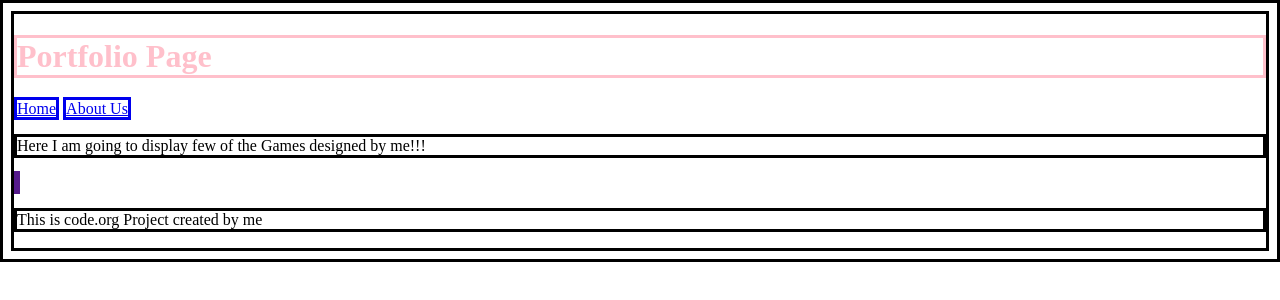
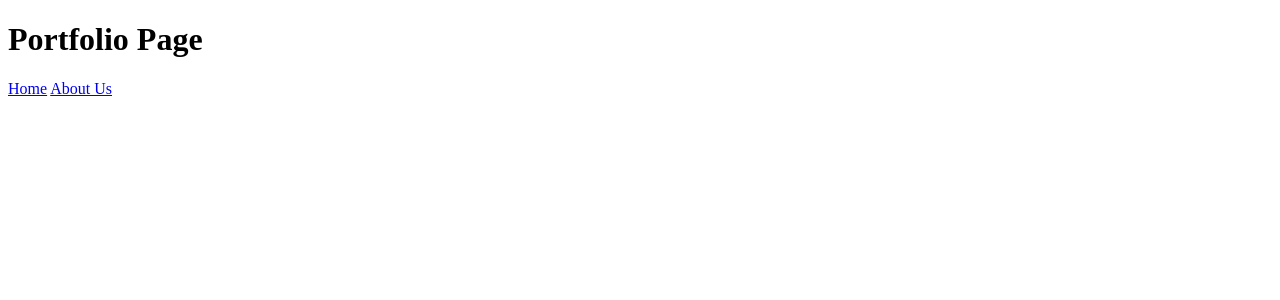
Before and after one commit to ankishalu/Activity-49, a plain HTML site: page index.html in a window 1280 px wide. Drawn offline with Linux system fonts and the light colour scheme.

Commit message:
Update index.html

```diff
--- a/index.html
+++ b/index.html
@@ -2,16 +2,7 @@
 <html>
    <head>
       <title>My Portfolio Page</title>
-      <style>
-          h1
-          {
-            color: pink;
-          }
-          *
-          {
-            border: solid;
-          }
-      </style>
+
    </head>
 
    <body>
@@ -19,9 +10,6 @@
        <a href="index.html">Home</a>
        <a href="aboutme.html">About Us</a>
 
-       <p>Here I am going to display few of the Games designed by me!!!</p>
 
-       <a href=""></a>
-       <p>This is code.org Project created by me</p>
    </body>
 </html>
```
